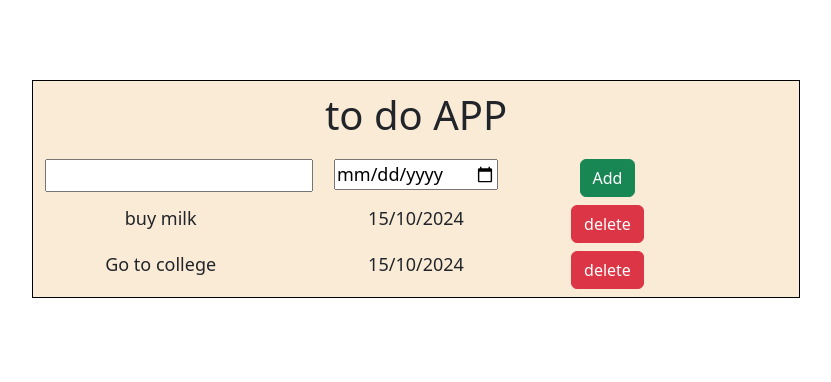
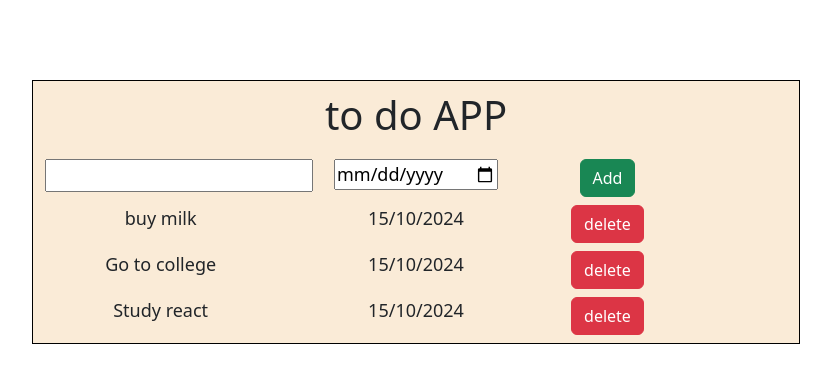
Before and after one commit to baba-shashank/to-do-list-from-react, a React (Vite) app: page / in a window 1280 px wide. Shown: the top 382 px of the page, without its empty margins (224-1055 px from the left). Built offline with nearby package versions, Linux system fonts and the light colour scheme.

Commit message:
project finished

```diff
--- a/src/components/items.jsx
+++ b/src/components/items.jsx
@@ -7,6 +7,10 @@ function Items() {
     },
     {
       work: "Go to college",
+      date: "15/10/2024",
+    },
+    {
+      work: "Study react",
       date: "15/10/2024",
     },
   ];
```
